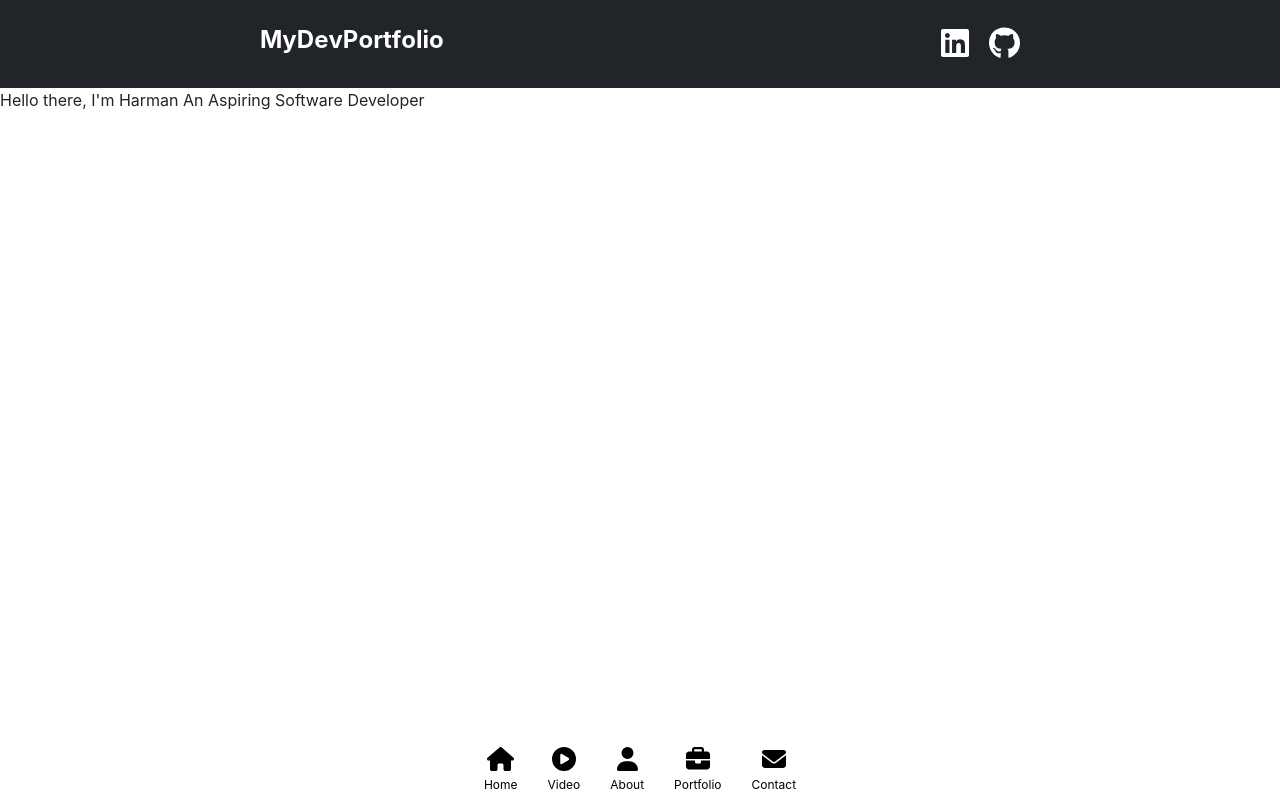
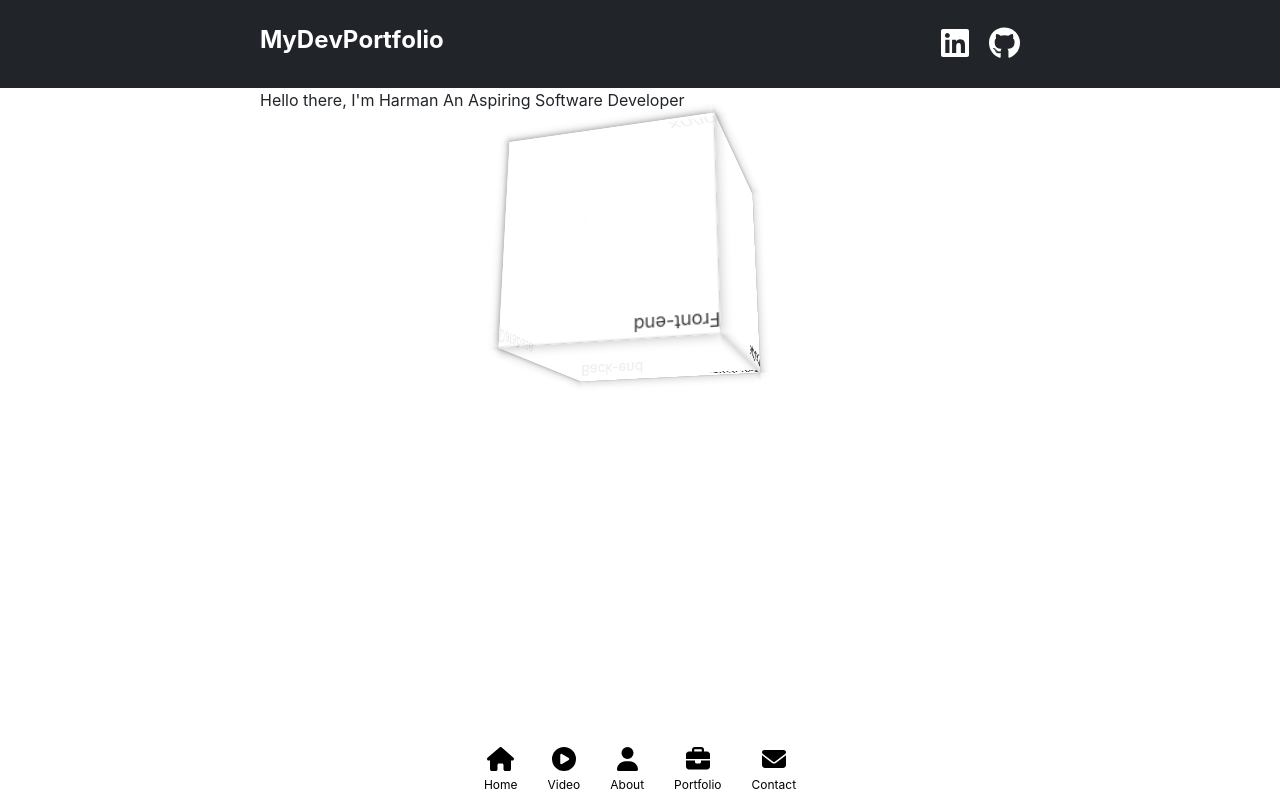
Before and after one commit to HarmanSMann/Portfolio-2.0, a React (Create React App) app in the folder portfolio-from-scratch/: page / in a window 1280 px wide. Built offline with nearby package versions, Linux system fonts and the light colour scheme; the HTML template or start-up script is replaced by a standard one.

Commit message:
random cube

```diff
--- a/portfolio-from-scratch/package.json
+++ b/portfolio-from-scratch/package.json
@@ -11,10 +11,13 @@
     "@testing-library/react": "^13.4.0",
     "@testing-library/user-event": "^13.5.0",
     "bootstrap": "^5.2.3",
+    "jquery": "^3.7.0",
+    "jQuery": "^1.7.4",
     "react": "^18.2.0",
     "react-bootstrap": "^2.7.4",
     "react-dom": "^18.2.0",
     "react-scripts": "5.0.1",
+    "sass": "^1.62.1",
     "web-vitals": "^2.1.4"
   },
   "scripts": {
--- /dev/null
+++ b/portfolio-from-scratch/src/Components/Home/Hello.css
@@ -0,0 +1,57 @@
+.cube_container {
+    width: 200px;
+    height: 200px;
+    position: relative;
+    margin: 50px auto;
+    perspective: 800px;
+  }
+
+  .cube {
+    position: absolute;
+    width: 100%;
+    height: 100%;
+    transform-style: preserve-3d;
+    animation: spin 10s linear infinite;
+  }
+
+  .face {
+    position: absolute;
+    width: 200px;
+    height: 200px;
+    opacity: 0.9;
+    background-color: #ffffff;
+    box-shadow: 0 0 10px rgba(0, 0, 0, 0.3);
+  }
+
+  .front {
+    transform: translateZ(100px);
+  }
+
+  .back {
+    transform: rotateY(180deg) translateZ(100px);
+  }
+
+  .left {
+    transform: rotateY(-90deg) translateZ(100px);
+  }
+
+  .right {
+    transform: rotateY(90deg) translateZ(100px);
+  }
+
+  .top {
+    transform: rotateX(90deg) translateZ(100px);
+  }
+
+  .bottom {
+    transform: rotateX(-90deg) translateZ(100px);
+  }
+
+  @keyframes spin {
+    0% {
+      transform: rotateX(0deg) rotateY(0deg);
+    }
+    100% {
+      transform: rotateX(360deg) rotateY(360deg);
+    }
+  }
--- a/portfolio-from-scratch/src/Components/Home/Hello.js
+++ b/portfolio-from-scratch/src/Components/Home/Hello.js
@@ -1,4 +1,5 @@
 import React from "react";
+import "./Hello.css";
 
 const Hello = () => {
   const message = "Hello there, I'm Harman An Aspiring Software Developer";
@@ -35,7 +36,7 @@ const Hello = () => {
 
   return (
     <>
-      <div>
+      <div className="container">
         {splitText(message).map((char, index) => (
           <span
             key={index}
@@ -46,6 +47,16 @@ const Hello = () => {
             {char}
           </span>
         ))}
+        <div class="cube_container">
+          <div class="cube">
+            <div class="face front">Front-end</div>
+            <div class="face back">Back-end</div>
+            <div class="face right">Database</div>
+            <div class="face left">DevOps</div>
+            <div class="face top">Mobile</div>
+            <div class="face bottom">UI/UX</div>
+          </div>
+        </div>
       </div>
     </>
   );
```
Also changed, not shown: 1 other file (tests, documents, lock files or other folders).
